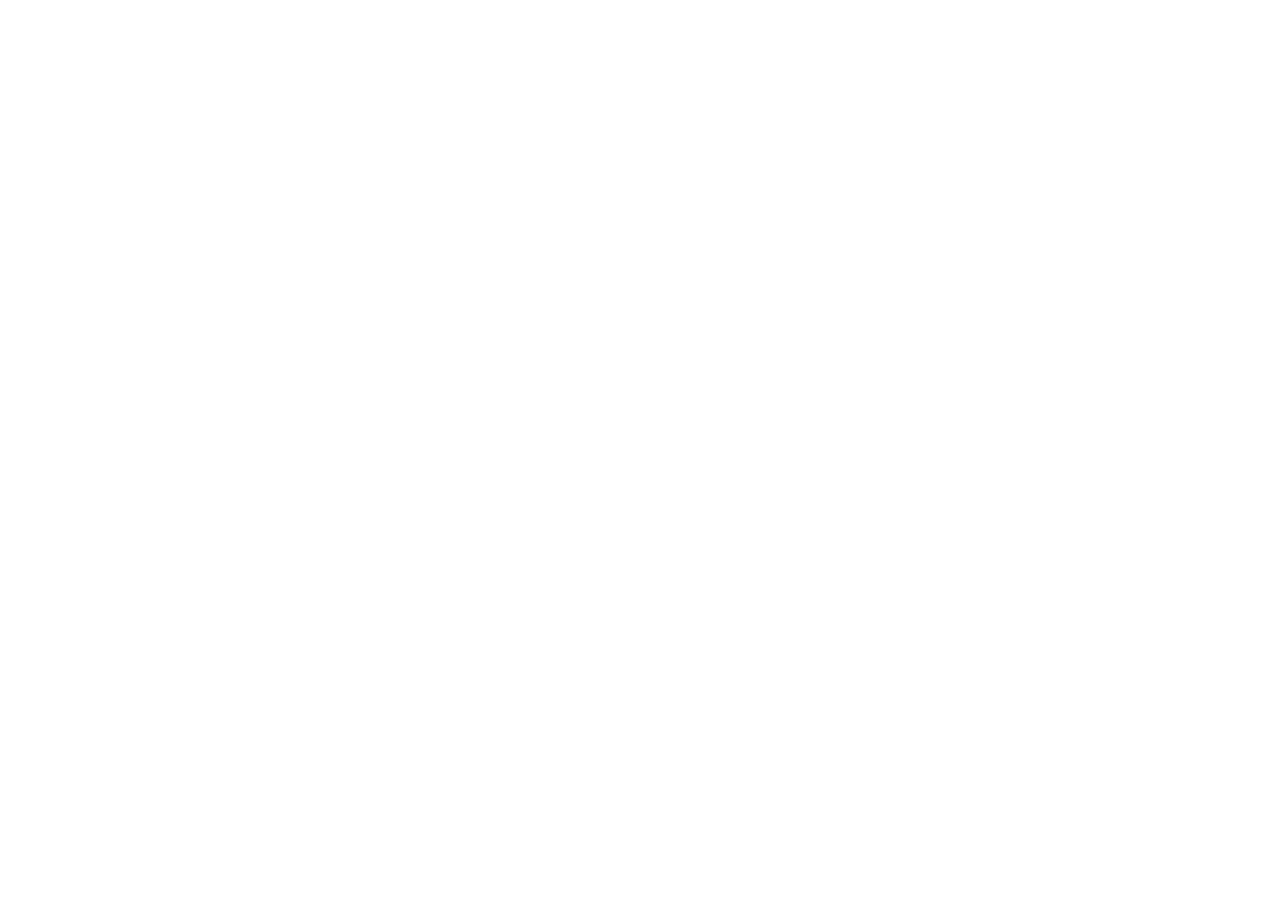
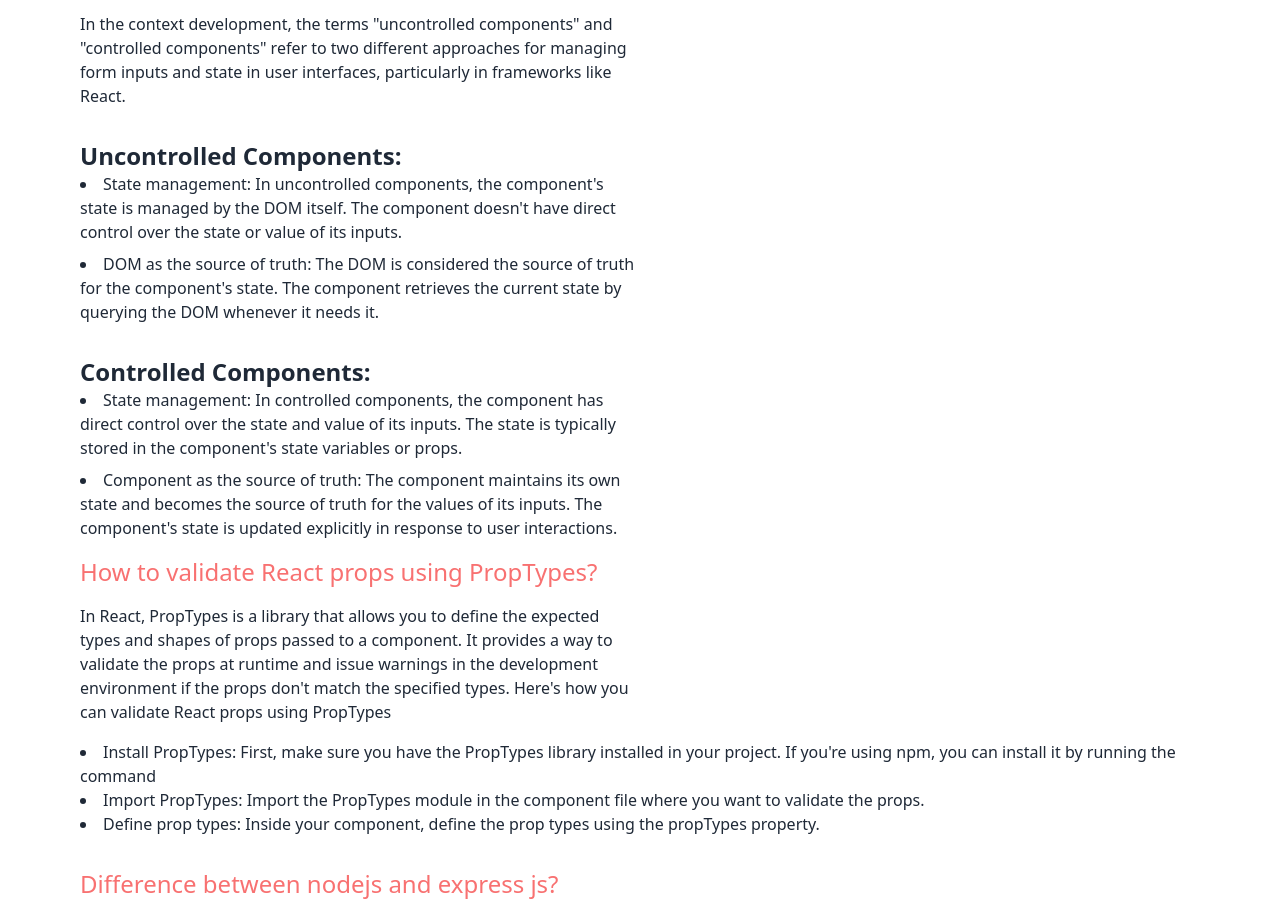
Before and after one commit to mamondots/foodchef, a React (Vite) app: page /blog in a window 1280 px wide. Before the commit this address had no page. Shown: the part 180-1097 px from the top of the page. Before the commit the page ends 800 px from the top, so only its background shows below. Built offline with nearby package versions, Linux system fonts and the light colour scheme.

Commit message:
adding the blog page

```diff
--- a/package.json
+++ b/package.json
@@ -18,7 +18,8 @@
     "react-bootstrap": "^2.7.4",
     "react-dom": "^18.2.0",
     "react-router-dom": "^6.11.0",
-    "sort-by": "^1.2.0"
+    "sort-by": "^1.2.0",
+    "sweetalert2": "^11.7.5"
   },
   "devDependencies": {
     "@types/react": "^18.0.28",
--- /dev/null
+++ b/src/Error/Error.jsx
@@ -0,0 +1,13 @@
+import { Link } from 'react-router-dom';
+import image from '../assets/Frame.png'
+
+const Error = () => {
+    return (
+        <div className='flex justify-center items-center mt-12 flex-col'>
+            <img src={image} alt="" />
+            <Link className='text-2xl px-12 py-6 bg-red-500 text-white' to='/'>BACK TO HOME</Link>
+        </div>
+    );
+};
+
+export default Error;
--- /dev/null
+++ b/src/Pages/Blog/Blog.jsx
@@ -0,0 +1,84 @@
+import React from 'react';
+
+const Blog = () => {
+    return (
+        <div className='my-20'>
+            <div>
+                <h2 className='text-2xl text-red-400'>Differences between uncontrolled and controlled components?
+                </h2>
+                <p className='w-1/2 py-4'>
+
+                    In the context  development, the terms "uncontrolled components" and "controlled components" refer to two different approaches for managing form inputs and state in user interfaces, particularly in frameworks like React.
+                </p>
+
+                <p className='w-1/2 py-4'>
+                    <span className='text-2xl font-bold'> Uncontrolled Components:</span><br />
+                    <li>State management: In uncontrolled components, the component's state is managed by the DOM itself. The component doesn't have direct control over the state or value of its inputs.</li>
+                    <li className='mt-2'>DOM as the source of truth: The DOM is considered the source of truth for the component's state. The component retrieves the current state by querying the DOM whenever it needs it.</li>
+                </p>
+
+                <p className='w-1/2 py-4'>
+                    <span className='text-2xl font-bold'> Controlled Components:</span><br />
+                    <li>State management: In controlled components, the component has direct control over the state and value of its inputs. The state is typically stored in the component's state variables or props.</li>
+                    <li className='mt-2'>Component as the source of truth: The component maintains its own state and becomes the source of truth for the values of its inputs. The component's state is updated explicitly in response to user interactions.</li>
+                </p>
+            </div>
+
+            <div>
+                <h2 className='text-2xl text-red-400'>How to validate React props using PropTypes?
+                </h2>
+                <p className='w-1/2 py-4'>
+
+                    In React, PropTypes is a library that allows you to define the expected types and shapes of props passed to a component. It provides a way to validate the props at runtime and issue warnings in the development environment if the props don't match the specified types. Here's how you can validate React props using PropTypes
+                </p>
+                <p>
+                    <li>Install PropTypes: First, make sure you have the PropTypes library installed in your project. If you're using npm, you can install it by running the command</li>
+                    <li>Import PropTypes: Import the PropTypes module in the component file where you want to validate the props.</li>
+                    <li>Define prop types: Inside your component, define the prop types using the propTypes property.</li>
+                </p>
+            </div>
+
+            <div className='mt-8'>
+                <h2 className='text-2xl text-red-400'>Difference between nodejs and express js?
+                </h2>
+                <p className='w-1/2 py-4'>
+
+                Node.js and Express.js are both widely used technologies in the JavaScript ecosystem, but they serve different purposes. Here are the key differences between Node.js and Express.js
+                </p>
+
+                <p className='w-1/2 py-4'>
+                    <span className='text-2xl font-bold'> Node.js:</span><br />
+                    <li>Runtime Environment: Node.js is a runtime environment that allows you to execute JavaScript code outside of a web browser. It uses the V8 JavaScript engine to run JavaScript on the server-side.</li>
+
+                    <li className='mt-2'>Server-Side JavaScript: Node.js enables you to build server-side applications and services using JavaScript. It provides an event-driven, non-blocking I/O model that makes it efficient for handling concurrent requests.</li>
+                </p>
+
+                <p className='w-1/2 py-4'>
+                    <span className='text-2xl font-bold'>Express.js:</span><br />
+                    <li>Web Application Framework: Express.js is a minimalist and flexible web application framework built on top of Node.js. It provides a set of features and tools for building web applications and APIs.</li>
+                    <li className='mt-2'>Routing: Express.js offers a simple and intuitive routing mechanism that allows you to define routes for handling HTTP requests with different methods (GET, POST, PUT, DELETE, etc.) and URLs.</li>
+                </p>
+            </div>
+
+
+            <div className='mt-8'>
+                <h2 className='text-2xl text-red-400'>What is a custom hook, and why will you create a custom hook?
+                </h2>
+                <p className='w-1/2 py-4'>
+
+                A custom hook in React is a JavaScript function that utilizes the existing React hooks to encapsulate and reuse logic in functional components. It allows you to extract common functionality from components into reusable functions, promoting code reusability and making the codebase more maintainable.
+                </p>
+
+                <p className='w-1/2 py-4'>
+                    <span className='text-2xl font-bold '>Here are a few reasons why you might want to create a custom hook:</span><br />
+                    <li className='mt-2'>Code Reusability: Custom hooks enable you to encapsulate and share logic across multiple components. If you find yourself duplicating code in different components, extracting that shared logic into a custom hook allows you to reuse it easily.</li>
+
+                    <li className='mt-2'>Abstraction and Encapsulation: Custom hooks abstract away complex logic and provide a cleaner interface to components. By encapsulating certain functionality within a custom hook, you can simplify the component code and make it more focused on the component's specific responsibilities.</li>
+                </p>
+            </div>
+
+        </div>
+    );
+};
+
+export default Blog;
--- a/src/Pages/Home/Shared/Header/Header.jsx
+++ b/src/Pages/Home/Shared/Header/Header.jsx
@@ -4,7 +4,7 @@
 const Header = () => {
     const navBar = <>
         <li><Link to='/'>Home</Link></li>
-        <li><a>Blog</a></li>
+        <li><Link to='/blog'>Blog</Link></li>
         <li><a>login</a></li>
 
     </>
--- a/src/Pages/Recipe/Recipe.jsx
+++ b/src/Pages/Recipe/Recipe.jsx
@@ -1,13 +1,14 @@
 import { useLoaderData } from "react-router-dom";
 import RecipeCard from "../../RecipeCard/RecipeCard";
 
+
 const Recipe = () => {
    const recipes = useLoaderData()
-   const { picture, name, experience, numbers, likes,description } = recipes
+   const { picture, name, experience, numbers, likes,description,recipe } = recipes
 
     return (
         <div>
-           <div className="card card-compact  bg-base-100 shadow-xl">
+           <div className="card card-compact  bg-base-100 my-12">
             <figure><img src={picture} alt="Shoes" /></figure>
             <div className="card-body">
                 <h2 className="card-title">Chef Name:{ name}</h2>
@@ -15,6 +16,14 @@
                 <p>Numbers of recipes:{numbers}</p>
                 <p>Total Likes:{likes}</p>
                 <p>{description}</p>
+                <p className="grid lg:grid-cols-3 gap-6 mt-12">{
+                   recipe.map(smcard => <RecipeCard
+                   key={smcard.id}
+                    smcard={smcard}
+                   >
+
+                   </RecipeCard>)
+                }</p>
             </div>
         </div>
         </div>
--- a/src/RecipeCard/RecipeCard.jsx
+++ b/src/RecipeCard/RecipeCard.jsx
@@ -1,9 +1,29 @@
+import { useState } from "react";
+import Swal from "sweetalert2";
 
 
-const RecipeCard = ({detail}) => {
+const RecipeCard = ({ smcard }) => {
+    const { recipeName, ingredients, cookingMethod, rating } = smcard
+    const [isDisable, setIsDisable] = useState(false)
+    const handleDisble = () =>{
+        setIsDisable(!isDisable)
+        Swal.fire('Adding your favorite Recipe')
+    }
     return (
-        <div>
-            <h2>this is one of details page</h2>
+        <div className="">
+            <div className="card  bg-base-200 shadow-xl">
+                <div className="card-body">
+                    <h2 className="card-title">Recipe Name:{recipeName}</h2>
+                    <p className="">
+                    Ingredients: {ingredients}
+                    </p>
+                    <p>Cooking Method: {cookingMethod}</p>
+                    <p>Rating : {rating}</p>
+                    <div className="card-actions">
+                        <button onClick={handleDisble} disabled={isDisable} className="btn btn-primary">Favorite</button>
+                    </div>
+                </div>
+            </div>
         </div>
     );
 };
--- a/src/main.jsx
+++ b/src/main.jsx
@@ -8,15 +8,22 @@
 import Main from './Layout/Main';
 import Home from './Pages/Home/Home/Home';
 import Recipe from './Pages/Recipe/Recipe';
+import Error from './Error/Error';
+import Blog from './Pages/Blog/Blog';
 
 const router = createBrowserRouter([
   {
     path: "/",
     element: <Main></Main>,
+    errorElement:<Error></Error>,
     children: [
       {
         path: "/",
         element:<Home></Home>
+      },
+      {
+        path: "/blog",
+        element:<Blog></Blog>
       },
       {
         path: "/recipe/:id",
```
Also changed, not shown: src/assets/Frame.png (added), 1 other file (tests, documents, lock files or other folders).
